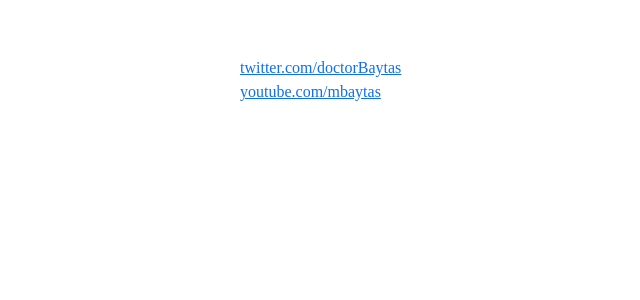
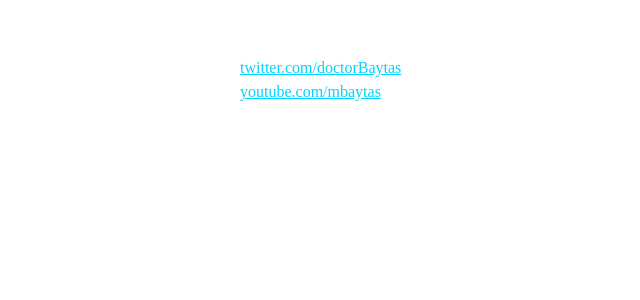
Before and after one commit to l77l77/mbaytas.github.io, a Jekyll site: the page built from README.md, in a window 1280 px wide. Shown: the top 300 px of the page, without its empty margins (247-887 px from the left). Built offline with Jekyll 4.4.1, drawn with Linux system fonts in a browser that asks for light colours; some web fonts are replaced; our own code applies the rules of GitHub Pages for plain Markdown files; comment, search, counter and statistics services are not loaded.

Commit message:
Update default.html

```diff
--- a/_layouts/default.html
+++ b/_layouts/default.html
@@ -20,17 +20,23 @@
     <style>
       body {
         font-family: neue-haas-grotesk-text;
-        color: #fff;
-        backgorund-color: #000;
       }
       h1, h2, h3, h4 {
         font-family: neue-haas-grotesk-display;
       }
-
+      body {
+        color: #fff;
+        backgorund-color: #000;
+      }
+      a {
+        color: #00d4ff;
+      }
+      a:hover {
+        color: eee;
+      }
       .container {
         margin: 0;
       }
-
     </style>
 
   </head>
```
